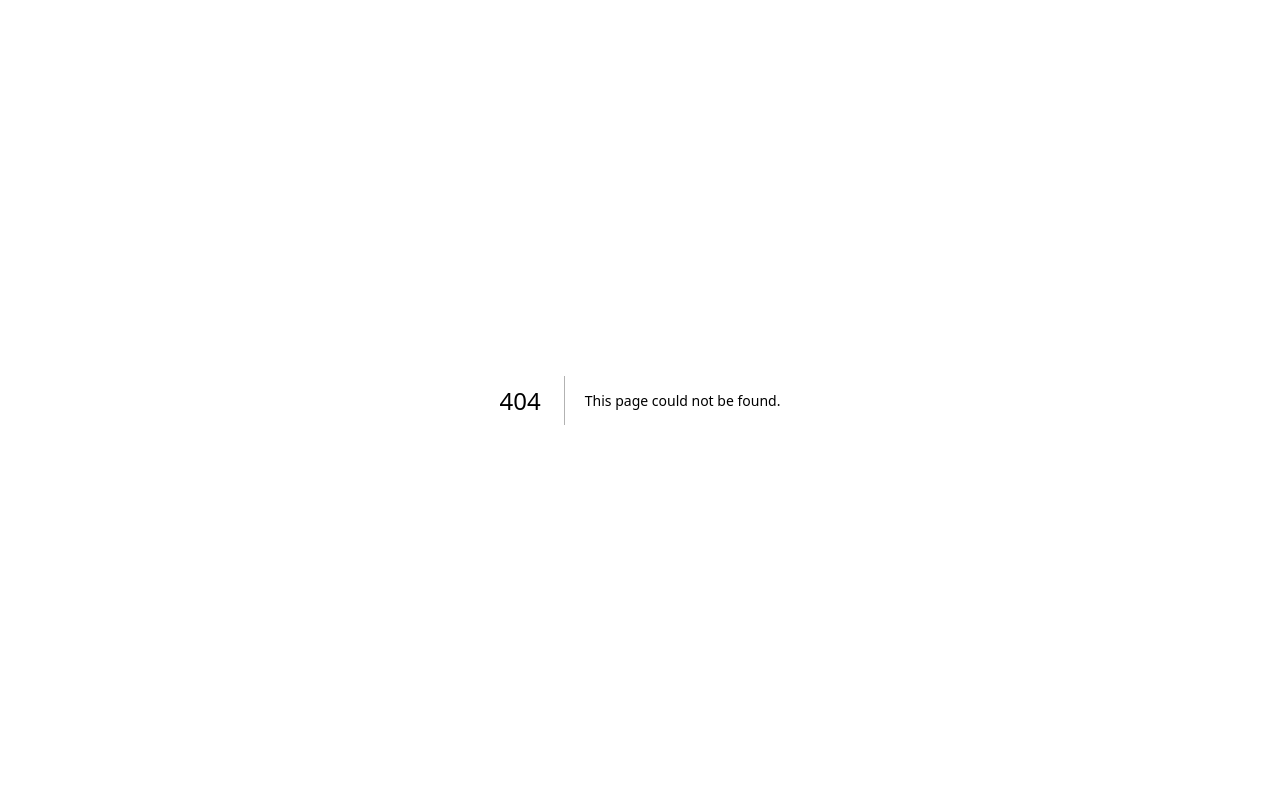
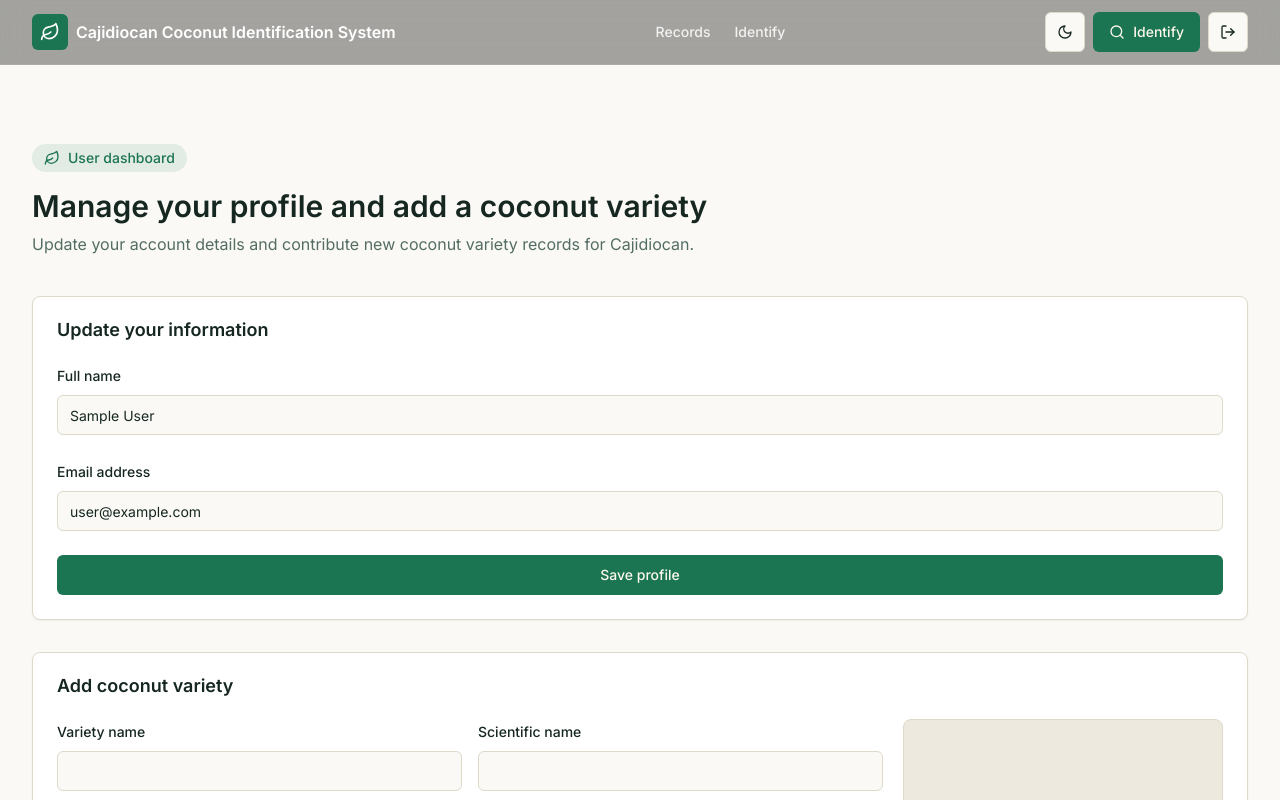
Before and after one commit to artist-del/sibuyan-coconut-identification, a Next.js app: page /dashboard in a window 1280 px wide. Before the commit this address had no page. Shown: the top 800 px of the page. Built offline with nearby package versions, Linux system fonts and the light colour scheme; no server answers; sample sign-in values are in the browser's storage.

Commit message:
feat: add user dashboard, adding of variety

```diff
--- /dev/null
+++ b/app/api/users/me/route.ts
@@ -0,0 +1,35 @@
+import { NextResponse } from "next/server";
+import { getServerSession } from "next-auth";
+
+import { authOptions } from "@/lib/auth";
+import { prisma } from "@/lib/prisma";
+import { z } from "zod";
+
+const updateUserSchema = z.object({
+    name: z.string().min(2, "Full name is required"),
+    email: z.string().email("Please provide a valid email address")
+});
+
+export async function PATCH(request: Request) {
+    const session = await getServerSession(authOptions);
+    if (!session?.user?.id) {
+        return NextResponse.json({ message: "Unauthorized" }, { status: 401 });
+    }
+
+    const body = await request.json().catch(() => ({}));
+    const parsed = updateUserSchema.safeParse(body);
+    if (!parsed.success) {
+        return NextResponse.json({ message: parsed.error.issues[0]?.message || "Invalid data" }, { status: 400 });
+    }
+
+    try {
+        const user = await prisma.user.update({
+            where: { id: session.user.id },
+            data: { name: parsed.data.name, email: parsed.data.email.toLowerCase() }
+        });
+
+        return NextResponse.json({ id: user.id, name: user.name, email: user.email });
+    } catch (error) {
+        return NextResponse.json({ message: "Email is already in use" }, { status: 409 });
+    }
+}
--- a/app/api/varieties/route.ts
+++ b/app/api/varieties/route.ts
@@ -34,16 +34,22 @@ export async function GET(request: Request) {
 
 export async function POST(request: Request) {
   const session = await getServerSession(authOptions);
-  if (!isAdmin(session?.user.role)) return NextResponse.json({ message: "Forbidden" }, { status: 403 });
+  if (!session?.user?.id) return NextResponse.json({ message: "Unauthorized" }, { status: 401 });
 
   const parsed = varietySchema.safeParse(await request.json());
-  console.log("Parsed data:", parsed);
   if (!parsed.success) return NextResponse.json({ message: parsed.error.issues[0]?.message || "Invalid data" }, { status: 400 });
 
-  const variety = await prisma.coconutVariety.create({ data: parsed.data });
-  await prisma.activityLog.create({
-    data: { action: "Created", entity: "CoconutVariety", entityId: variety.id, userId: session?.user.id }
-  });
-
-  return NextResponse.json(variety, { status: 201 });
+  try {
+    const variety = await prisma.coconutVariety.create({ data: parsed.data });
+    await prisma.activityLog.create({
+      data: { action: "Created", entity: "CoconutVariety", entityId: variety.id, userId: session.user.id }
+    });
+    return NextResponse.json(variety, { status: 201 });
+  } catch (error: any) {
+    // Handle unique constraint violation
+    if (error?.code === "P2002") {
+      return NextResponse.json({ message: "A variety with this name already exists. Please choose a different name." }, { status: 409 });
+    }
+    throw error;
+  }
 }
--- /dev/null
+++ b/app/dashboard/page.tsx
@@ -0,0 +1,46 @@
+import { redirect } from "next/navigation";
+import { getServerSession } from "next-auth";
+import { Leaf } from "lucide-react";
+
+import { authOptions } from "@/lib/auth";
+import { SiteHeader } from "@/components/landing/site-header";
+import { UserProfileForm } from "@/components/forms/user-profile-form";
+import { VarietyForm } from "@/components/forms/variety-form";
+
+export const dynamic = "force-dynamic";
+
+export default async function DashboardPage() {
+  const session = await getServerSession(authOptions);
+  if (!session?.user?.id) {
+    redirect("/auth/login?callbackUrl=/dashboard");
+  }
+
+  if (session.user.role === "ADMIN") {
+    redirect("/admin");
+  }
+
+  return (
+    <main>
+      <SiteHeader />
+      <div className="pt-24">
+        <div className="mx-auto max-w-7xl px-4 py-12 sm:px-6 lg:px-8">
+          <div className="mb-10 flex flex-col gap-4 md:flex-row md:items-end md:justify-between">
+            <div>
+              <p className="inline-flex items-center gap-2 rounded-full bg-primary/10 px-3 py-1 text-sm font-medium text-primary">
+                <Leaf className="h-4 w-4" /> User dashboard
+              </p>
+              <h1 className="mt-4 text-3xl font-semibold tracking-normal">Manage your profile and add a coconut variety</h1>
+              <p className="mt-2 max-w-2xl text-muted-foreground">
+                Update your account details and contribute new coconut variety records for Cajidiocan.
+              </p>
+            </div>
+          </div>
+          <div className="space-y-8">
+            <UserProfileForm user={{ name: session.user.name ?? "", email: session.user.email ?? "" }} />
+            <VarietyForm successRedirect="/dashboard" />
+          </div>
+        </div>
+      </div>
+    </main>
+  );
+}
--- /dev/null
+++ b/components/forms/user-profile-form.tsx
@@ -0,0 +1,71 @@
+"use client";
+
+import { useTransition } from "react";
+import { useRouter } from "next/navigation";
+import { toast } from "sonner";
+
+import { Button } from "@/components/ui/button";
+import { Card, CardContent, CardHeader, CardTitle } from "@/components/ui/card";
+import { Input } from "@/components/ui/input";
+import { Label } from "@/components/ui/label";
+
+type UserProfileFormProps = {
+  user: {
+    name: string;
+    email: string;
+  };
+};
+
+export function UserProfileForm({ user }: UserProfileFormProps) {
+  const router = useRouter();
+  const [pending, startTransition] = useTransition();
+
+  function onSubmit(event: React.FormEvent<HTMLFormElement>) {
+    event.preventDefault();
+    const formData = new FormData(event.currentTarget);
+    const payload = {
+      name: String(formData.get("name") || "").trim(),
+      email: String(formData.get("email") || "").trim().toLowerCase()
+    };
+
+    startTransition(async () => {
+      const response = await fetch("/api/users/me", {
+        method: "PATCH",
+        headers: { "Content-Type": "application/json" },
+        body: JSON.stringify(payload)
+      });
+
+      if (!response.ok) {
+        const data = await response.json().catch(() => ({ message: "Unable to update profile" }));
+        toast.error(data.message);
+        return;
+      }
+
+      toast.success("Profile updated successfully");
+      router.refresh();
+    });
+  }
+
+  return (
+    <Card>
+      <CardHeader>
+        <CardTitle>Update your information</CardTitle>
+      </CardHeader>
+      <CardContent>
+        <form className="space-y-6" onSubmit={onSubmit}>
+          <div className="space-y-2">
+            <Label htmlFor="name">Full name</Label>
+            <Input id="name" name="name" defaultValue={user.name} required />
+          </div>
+          <div className="space-y-2">
+            <Label htmlFor="email">Email address</Label>
+            <Input id="email" name="email" type="email" defaultValue={user.email} required />
+          </div>
+          <Button className="w-full" type="submit" disabled={pending}>
+            {pending ? "Saving..." : "Save profile"}
+          </Button>
+        </form>
+      </CardContent>
+    </Card>
+  );
+}
--- a/components/forms/variety-form.tsx
+++ b/components/forms/variety-form.tsx
@@ -1,6 +1,6 @@
 "use client";
 
-import { useState, useTransition } from "react";
+import { useRef, useState, useTransition } from "react";
 import { useRouter } from "next/navigation";
 import Image from "next/image";
 import { Save, Upload } from "lucide-react";
@@ -27,10 +27,12 @@ type Props = {
     locationFound?: string;
     imageUrl?: string | null;
   };
+  successRedirect?: string;
 };
 
-export function VarietyForm({ initial }: Props) {
+export function VarietyForm({ initial, successRedirect }: Props) {
   const router = useRouter();
+  const formRef = useRef<HTMLFormElement>(null);
   const [pending, startTransition] = useTransition();
   const [preview, setPreview] = useState(initial?.imageUrl || "");
   const [selectedFile, setSelectedFile] = useState<File | null>(null);
@@ -81,7 +83,17 @@ export function VarietyForm({ initial }: Props) {
       }
 
       toast.success(initial?.id ? "Variety updated" : "Variety created");
-      router.push("/admin/varieties");
+
+      // If creating new variety from user dashboard, clear form and stay on page
+      if (!initial?.id && successRedirect) {
+        formRef.current?.reset();
+        setPreview("");
+        setSelectedFile(null);
+        return;
+      }
+
+      // Otherwise redirect as usual
+      router.push(successRedirect ?? "/admin/varieties");
       router.refresh();
     });
   }
@@ -92,7 +104,7 @@ export function VarietyForm({ initial }: Props) {
         <CardTitle>{initial?.id ? "Edit coconut variety" : "Add coconut variety"}</CardTitle>
       </CardHeader>
       <CardContent>
-        <form className="grid gap-5 lg:grid-cols-[1fr_320px]" onSubmit={onSubmit}>
+        <form ref={formRef} className="grid gap-5 lg:grid-cols-[1fr_320px]" onSubmit={onSubmit}>
           <div className="grid gap-4 md:grid-cols-2">
             <Field name="name" label="Variety name" defaultValue={initial?.name} required />
             <Field name="scientificName" label="Scientific name" defaultValue={initial?.scientificName} />
--- a/components/landing/site-header.tsx
+++ b/components/landing/site-header.tsx
@@ -1,4 +1,7 @@
+"use client";
+
 import Link from "next/link";
+import { useSession } from "next-auth/react";
 import { Leaf, Search } from "lucide-react";
 
 import { AccountActions } from "@/components/auth/account-actions";
@@ -6,6 +9,10 @@ import { Button } from "@/components/ui/button";
 import { ThemeToggle } from "@/components/ui/theme-toggle";
 
 export function SiteHeader() {
+  const { data: session } = useSession();
+  const isAdmin = session?.user?.role === "ADMIN";
+  const showDashboard = session?.user?.role === "USER";
+
   return (
     <header className="fixed left-0 right-0 top-0 z-40 border-b border-white/10 bg-black/35 backdrop-blur-md">
       <div className="mx-auto flex h-16 max-w-7xl items-center justify-between px-4 sm:px-6 lg:px-8">
@@ -18,7 +25,8 @@ export function SiteHeader() {
         <nav className="hidden items-center gap-6 text-sm font-medium text-white/85 md:flex">
           <Link href="/records" className="hover:text-white">Records</Link>
           <Link href="/identify" className="hover:text-white">Identify</Link>
-          <Link href="/admin" className="hover:text-white">Admin</Link>
+          {showDashboard ? <Link href="/dashboard" className="hover:text-white">Dashboard</Link> : null}
+          {isAdmin ? <Link href="/admin" className="hover:text-white">Admin</Link> : null}
         </nav>
         <div className="flex items-center gap-2">
           <ThemeToggle />
```
Also changed, not shown: 2 other files (tests, documents, lock files or other folders).
